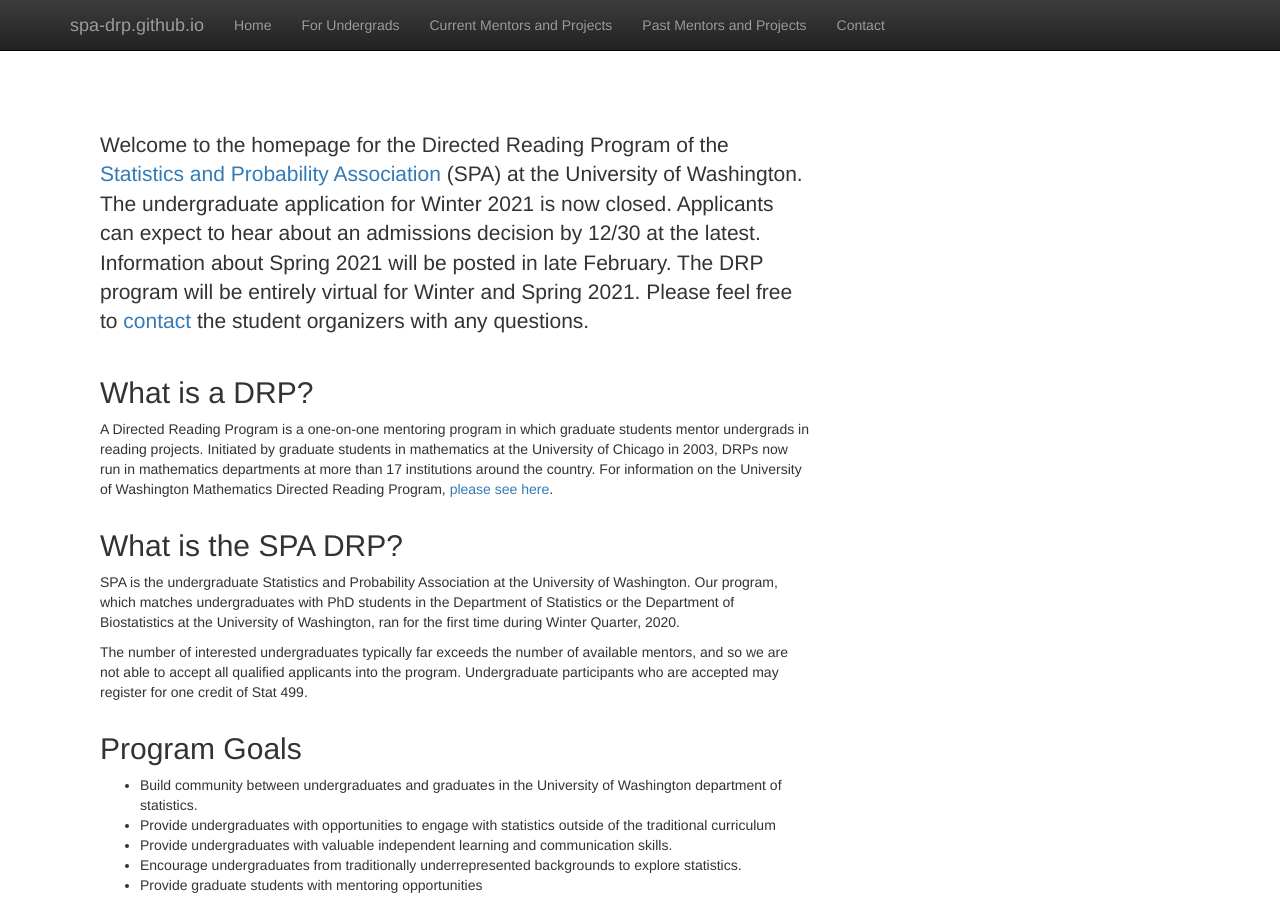
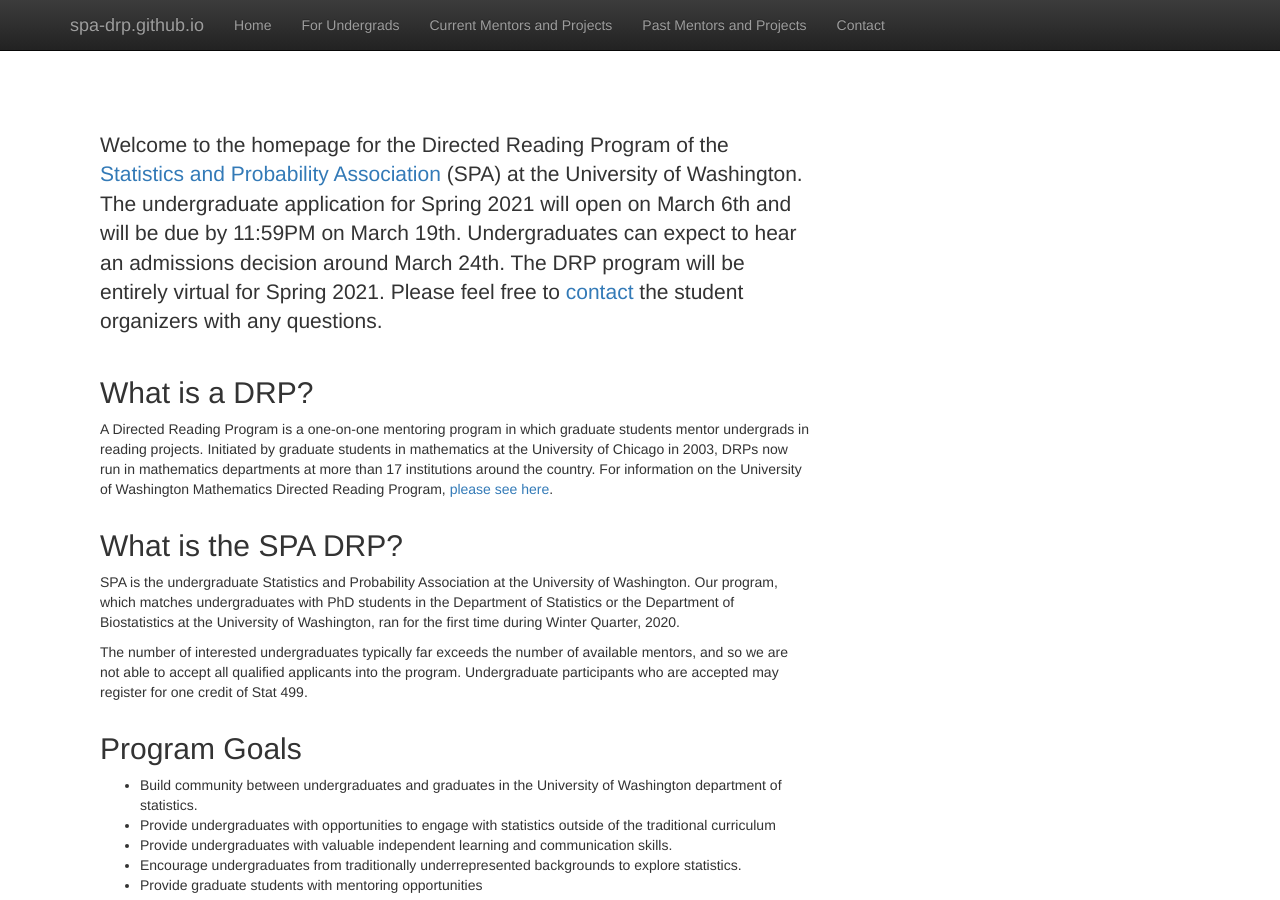
Before and after one commit to SPA-DRP/spa-drp.github.io, a Jekyll site: the page built from index.html, in a window 1280 px wide and 900 px high. Built offline with Jekyll 4.4.1, drawn with Linux system fonts in a browser that asks for light colours; nearby versions of some CDN libraries; library files that are not in the unit come from our copies.

Commit message:
Sprung updates

```diff
--- a/index.html
+++ b/index.html
@@ -8,8 +8,8 @@
   <h2 style="padding-top: 10px;" class="featurette-heading"> </h2>
   <p class="lead">
   Welcome to the homepage for the Directed Reading Program of the <a href = "http://students.washington.edu/spassc/">Statistics and Probability Association</a>
-  (SPA) at the University of Washington. The undergraduate application for Winter 2021 is now closed. Applicants can expect to hear about an admissions decision by 12/30 at the latest. Information about Spring 2021 will be posted in late February.
-  The DRP program will be entirely virtual for Winter and Spring 2021.
+  (SPA) at the University of Washington. The undergraduate application for Spring 2021 will open on March 6th and will be due by 11:59PM on March 19th.
+  Undergraduates can expect to hear an admissions decision around March 24th. The DRP program will be entirely virtual for Spring 2021.
   Please feel free to <a href=https://spa-drp.github.io/contact.html> contact </a> the student organizers with
     any questions.
   </p>
```
Also changed, not shown: 1 other file.
